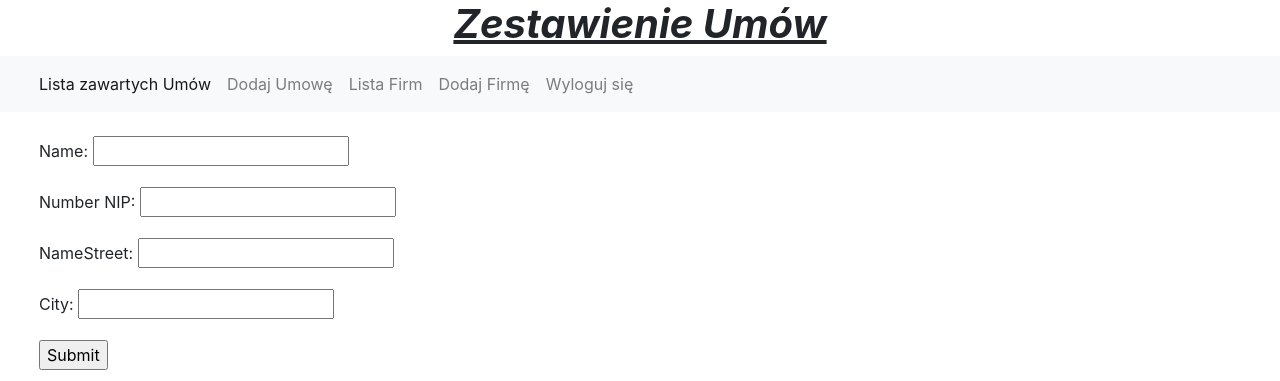
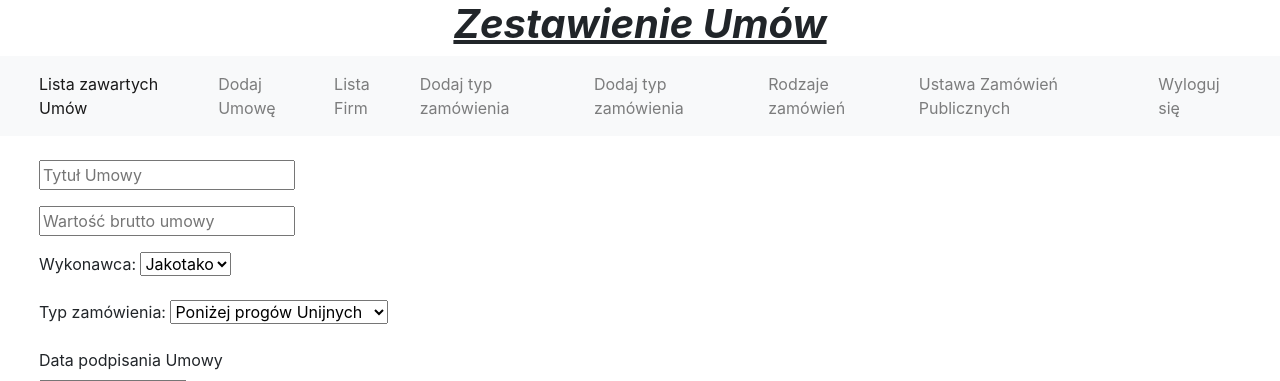
Before and after one commit to SoniaMackow/Procurement, a Django app: page /addContract in a window 1280 px wide. Shown: the top 381 px of the page. Run offline with Django 4.2, Linux system fonts and the light colour scheme; a user stored in the database is signed in; data comes from the database, SQL or seed files in the repository; both versions use the stored data as it was after the commit; some libraries are stand-ins or nearby versions; some web fonts are replaced.

Commit message:
continuation

```diff
--- a/Zamówienia_Publiczne_/settings.py
+++ b/Zamówienia_Publiczne_/settings.py
@@ -78,7 +78,7 @@ WSGI_APPLICATION = 'Zamówienia_Publiczne_.wsgi.application'
 DATABASES = {
     'default': {
         'ENGINE': 'django.db.backends.sqlite3',
-        'NAME': BASE_DIR / 'db.sqlite3',
+        'NAME': str(BASE_DIR / 'db.sqlite3'),
     }
 }
 
--- a/Zamówienia_Publiczne_/urls.py
+++ b/Zamówienia_Publiczne_/urls.py
@@ -31,4 +31,6 @@ urlpatterns = [
     path('login/', views.LoginView.as_view(), name='login'),
     path('logout/', views.LogoutView.as_view(), name='logout'),
     path('register/', views.RegisterView.as_view(), name='register'),
+    path('addType/', views.AddTypeProView.as_view(), name='add_type'),
+    path('listTyp/', views.ListTypView.as_view(), name='list_typ')
 ]
--- a/public_procurement/views.py
+++ b/public_procurement/views.py
@@ -31,20 +31,23 @@ class ListContractorView(View):
 
 class AddContractView(View):
     def get(self, request):
-        form = TheContractorAddForm()
-        return render(request, 'form.html', {'form': form} )
-
-
+        contractor = TheContractor.objects.all()
+        typ_procurement = TypeProcurement.objects.all()
+        return render(request, 'addContract.html', {'contractor': contractor, 'typ_procurement': typ_procurement})
     def post(self, request):
         form = TheContractorAddForm(request.POST)
-        title = request.POST.get('title')
-        contractor = request.POST.get('contarctor')
-        type = request.POST.get('type')
-        value_contract = request.POST.get('value_contract')
-        start_date = request.POST.get('name')('start_date')
-        end_date = request.POST.get('end_date')
-        Contract.objects.create(title=title, contractor=contractor, type=type, value_contract=value_contract, start_date=start_date, end_date=end_date)
-        return redirect('list_contract')
+        if form.is_valid():
+            title = form.cleaned_data['title']
+            contractor = form.cleaned_data['contractor']
+            type = form.cleaned_data['type']
+            value_contract = form.cleaned_data['value_contract']
+            start_date = form.cleaned_data['start_date']
+            end_date = form.cleaned_data['end_date']
+            Contract.objects.create(title=title, contractor=contractor, type=type, value_contract=value_contract,
+                                    start_date=start_date, end_date=end_date)
+            return redirect('/')
+        return render(request, 'form.html', {'form': form})
+
 
 class ListContractView(View):
     def get(self, request):
@@ -59,21 +62,21 @@ class AddTypeProView(View):
 
     def post(self, request):
         form = addTypeProcurementForm(request.POST)
-        if form.is_valid():
-            form.save()
-            return redirect('/')
-        return render(request, 'form.html', {'form': form},)
+        type_procurement = request.POST.get('type_procurement')
+        TypeProcurement.objects.create(type_procurement=type_procurement)
+        return redirect('list_typ')
+class ListTypView(View):
+    def get(self, request):
+        typ_procurement = TypeProcurement.objects.all()
+        return render(request, 'TypList.html', {'typ_procurement': typ_procurement})
 
 class AddProcedureView(View):
-
     def get(self, request):
         form = AddProcedureForm()
         return render(request, 'form.html', {'form': form})
     def post(self, request):
         form = AddProcedureForm(request.POST)
-        if form.is_valid():
-            form.save()
-            return redirect('/')
+
         return render(request, 'form.html', {'form': form},)
 
 class ContractDetailView(View):
--- /dev/null
+++ b/templates/TypList.html
@@ -0,0 +1,4 @@
+{% extends 'base.html' %}
+{% block content %}
+    {% include 'list.html' with objects=typ_procurement %}
+{% endblock %}
--- a/templates/addContract.html
+++ b/templates/addContract.html
@@ -8,7 +8,10 @@
         <p>
             <label>
                 Wykonawca:
-                <select>
+                <select name = "contractor_choice">
+                    {% for c in contractor %}
+                    <option value = "{{ c.pk }}">{{ c.name }}</option>
+                    {% endfor %}
                     <li>
                         name="list_contractor"
                     </li>>
@@ -18,11 +21,25 @@
         <p>
             <label>
                 Typ zamówienia:
-                <select name="type_procurement">
+                <select name = "type_choice">
+                    {% for t in typ_procurement %}
+                    <option value = "{{ t.pk }}">{{ t.type_procurement }}</option>
+                    {% endfor %}
+                    <li>
+                        name="list_typ"
+                    </li>>
                 </select>
             </label>
         </p>
-        <p><input type="date" name="contract_date" placeholder="data podpisania umowy"</p>
+    <label>
+        Data podpisania Umowy
+    </label>
+        <p><input type="date" name="start_date" placeholder="Data podpisania Umowy"</p>
+        <p><label>
+        Data końca Umowy
+    </label></p>
+        <p><input type="date" name="end_date" placeholder="Data zakończenia Umowy"</p>
+
         <p><input type="submit"></p>
     </form>
 {% endblock %}
--- a/templates/base.html
+++ b/templates/base.html
@@ -30,8 +30,16 @@
                 <a class="nav-link" href="{% url 'list_contractor' %}">Lista Firm</a>
             </li>
             <li class="nav-item">
-                <a class="nav-link" href="{% url 'create_contractor' %}">Dodaj Firmę</a>
+                 <a class="nav-link" href="{% url 'add_type' %}">Dodaj typ zamówienia</a>
             </li>
+            <li class="nav-item">
+                 <a class="nav-link" href="{% url 'list_typ' %}">Dodaj typ zamówienia</a>
+            </li>
+            <li class="nav-item">
+                <a class="nav-link" href="{% url 'create_contractor' %}">Rodzaje zamówień</a>
+            </li><li class="nav-item">
+                <a class="nav-link" href="https://isap.sejm.gov.pl/isap.nsf/download.xsp/WDU20220001710/U/D20221710Lj.pdf">Ustawa Zamówień Publicznych</a>
+                </li>
                 <li class="nav-item">
                     <a class="nav-link" href="{% url 'logout' %}">Wyloguj się</a>
                 </li>
@@ -66,7 +74,7 @@
         integrity="sha384-ChfqqxuZUCnJSK3+MXmPNIyE6ZbWh2IMqE241rYiqJxyMiZ6OW/JmZQ5stwEULTy"
         crossorigin="anonymous"></script>
    <h1><centre>
- <img src="https://scontent-frt3-1.xx.fbcdn.net/v/t39.30808-6/298826138_7868975059840298_8994836297198230916_n.jpg?stp=dst-jpg_p720x720&amp;_nc_cat=104&amp;ccb=1-7&amp;_nc_sid=e3f864&amp;_nc_ohc=KRa1yWgi5ggAX_o1nmo&amp;_nc_oc=AQn3JnvEnCm7ZNpxfAWGl1wYE41ACU97WoPaZs86RUHQzbNHkBABEeALKIXjZ1e4F20&amp;_nc_ht=scontent-frt3-1.xx&amp;oh=00_AfDkO2chm4I5TmNvs-TQEpevNBt8G9sgEbZqmLtlpGemag&amp;oe=639BCA40" width="1000" height="900" alt="" />
+ <img src="https://scontent-fra3-1.xx.fbcdn.net/v/t1.15752-9/318240540_633452385133620_7106257444177516258_n.jpg?_nc_cat=106&ccb=1-7&_nc_sid=ae9488&_nc_ohc=iOsyuKrGM58AX_r1D26&_nc_oc=AQme8Pvo6yE3_rGb8Uxzb5LZforDxouYdISz1FP33M-82ABEu4qhrLApQ9fzLclWBOg&_nc_ht=scontent-fra3-1.xx&oh=03_AdQVlO9zBd7jTt4zmBdgjJRvV5eC5wXPYm7Plag_rdfgMQ&oe=63C40CA4" width="1000" height="900" alt="" />
    </centre></h1>
 </body>
 </html>
```
Also changed, not shown: templates/addType.html (added, +9 -0 lines), db.sqlite3 (added), public_procurement/migrations/0002_auto_20221216_1442.py (added).
